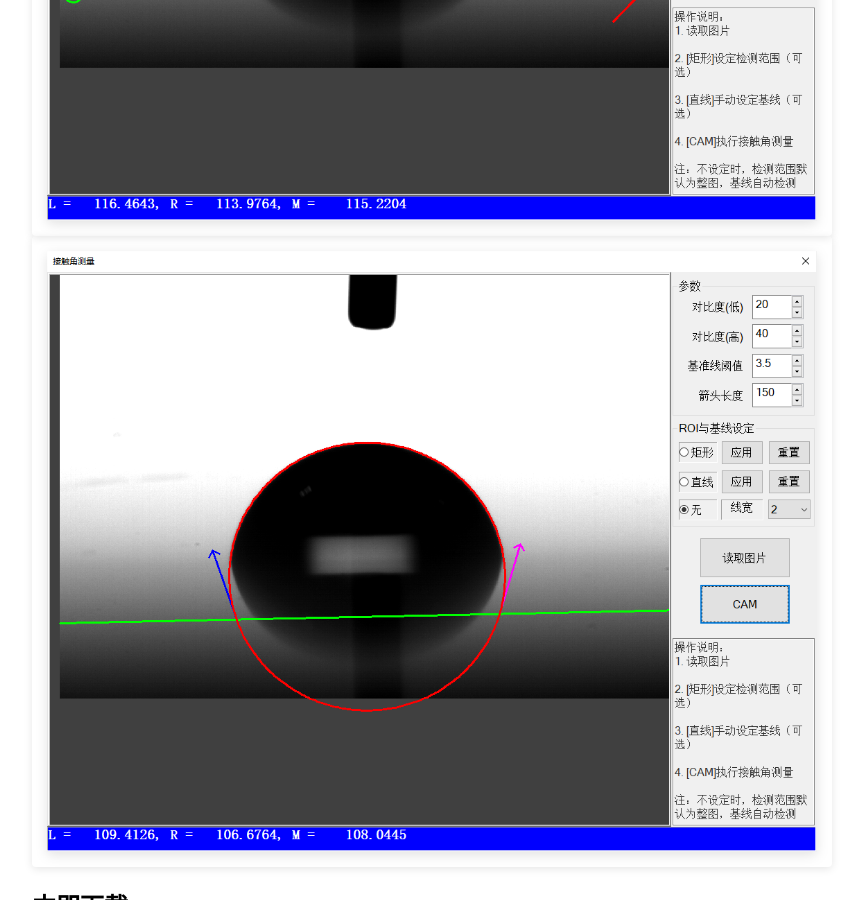
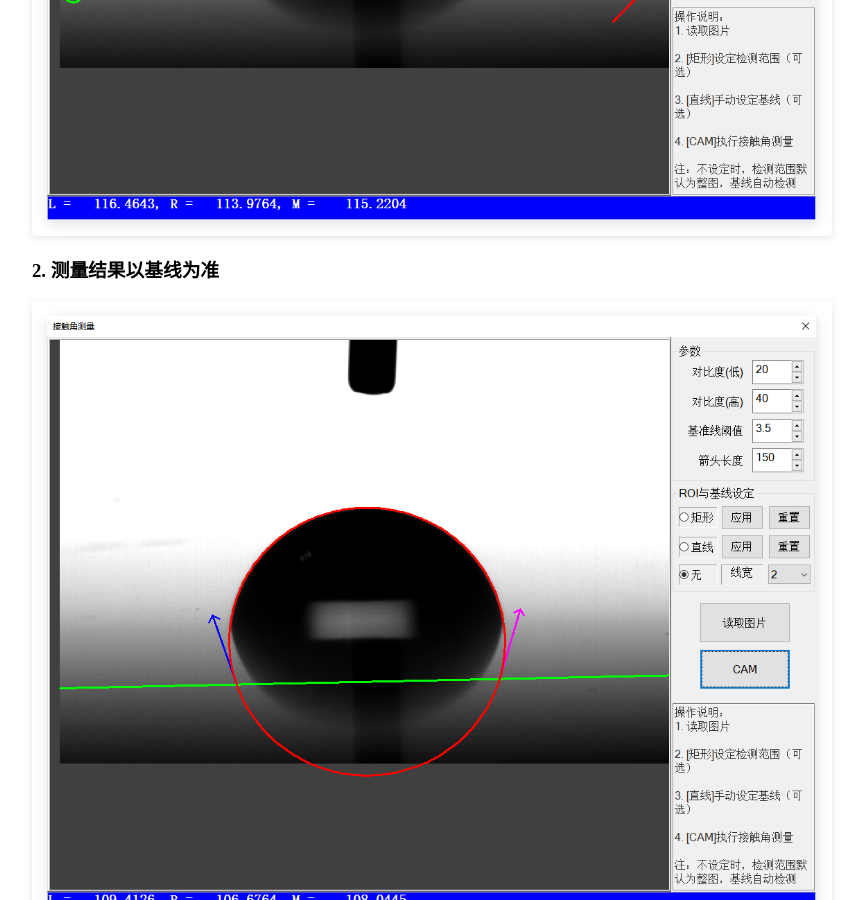
Before and after one commit to mwwzbinf/mwwzbinf.github.io, a Jekyll site: the page built from _posts/2026-04-09-最近的一些软件更新.md, in a window 1280 px wide and 900 px high, scrolled down 1973 px. Shown: the whole window, without its empty margins (208-1067 px from the left). Built offline with Jekyll 4.4.1, drawn with Linux system fonts in a browser that asks for light colours.

Commit message:
Revise the blog

```diff
--- a/_posts/2026-04-09-最近的一些软件更新.md
+++ b/_posts/2026-04-09-最近的一些软件更新.md
@@ -28,8 +28,9 @@
 ## 接触角测量
 
 ### 1. 手动设置基线
-![Auto Contrast](/images/su_3.png "Auto Contrast")
-![Shape Match](/images/su_4.png "Shape Match")
+![Baseline Set](/images/su_3.png "Baseline Set")
+### 2. 测量结果以基线为准
+![Measurement](/images/su_4.png "Measurement")
 
 ##  立即下载
 **[下载地址](https://www.mwwztech.com/)**
```
